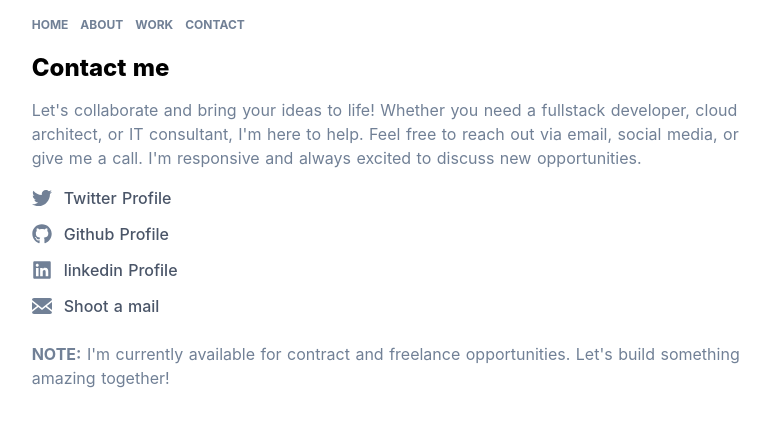
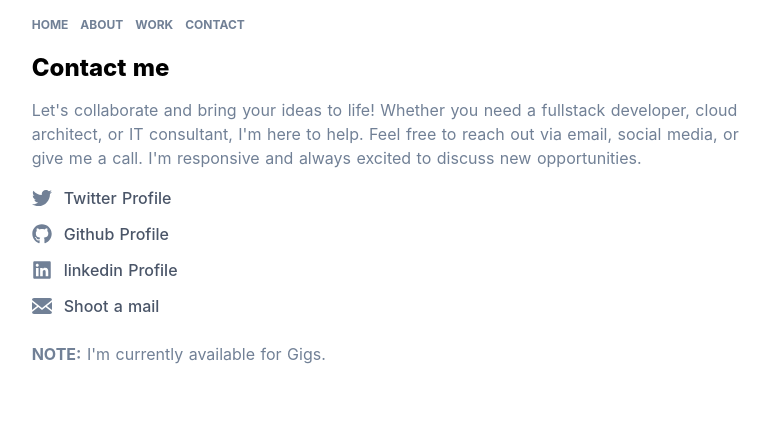
Before and after one commit to jerryisuwamakeri/portfolio-v1, a Nuxt app: page /contact in a window 1280 px wide. Shown: the top 426 px of the page, without its empty margins (247-1017 px from the left). Built offline with nearby package versions, Linux system fonts and the light colour scheme.

Commit message:
Updated contact information.

```diff
--- a/pages/contact.vue
+++ b/pages/contact.vue
@@ -19,10 +19,10 @@
 			</div>
 			<div class="flex mb-3 items-center">
 				<svg class="h-5 w-5 text-gray-600 mr-3" fill="currentColor" viewBox="0 0 20 20"><path d="M18 2a2 2 0 0 1 2 2v12a2 2 0 0 1-2 2H2a2 2 0 0 1-2-2V4c0-1.1.9-2 2-2h16zm-4.37 9.1L20 16v-2l-5.12-3.9L20 6V4l-10 8L0 4v2l5.12 4.1L0 14v2l6.37-4.9L10 14l3.63-2.9z"/></svg>
-				<a href="mailto:holla@makerijerry.com" class="text-gray-700 font-medium hover:text-blue-600">Shoot a mail</a>
+				<a href="mailto:makerijerry.dev@gmail.com" class="text-gray-700 font-medium hover:text-blue-600">Shoot a mail</a>
 			</div>
 			<p class="mb-4 text-gray-600 mt-6">
-				<span class="font-bold uppercase">Note:</span> I'm currently available for contract and freelance opportunities. Let's build something amazing together!
+				<span class="font-bold uppercase">Note:</span> I'm currently available for Gigs.
 			</p>
 		</div>
 	</div>
```
